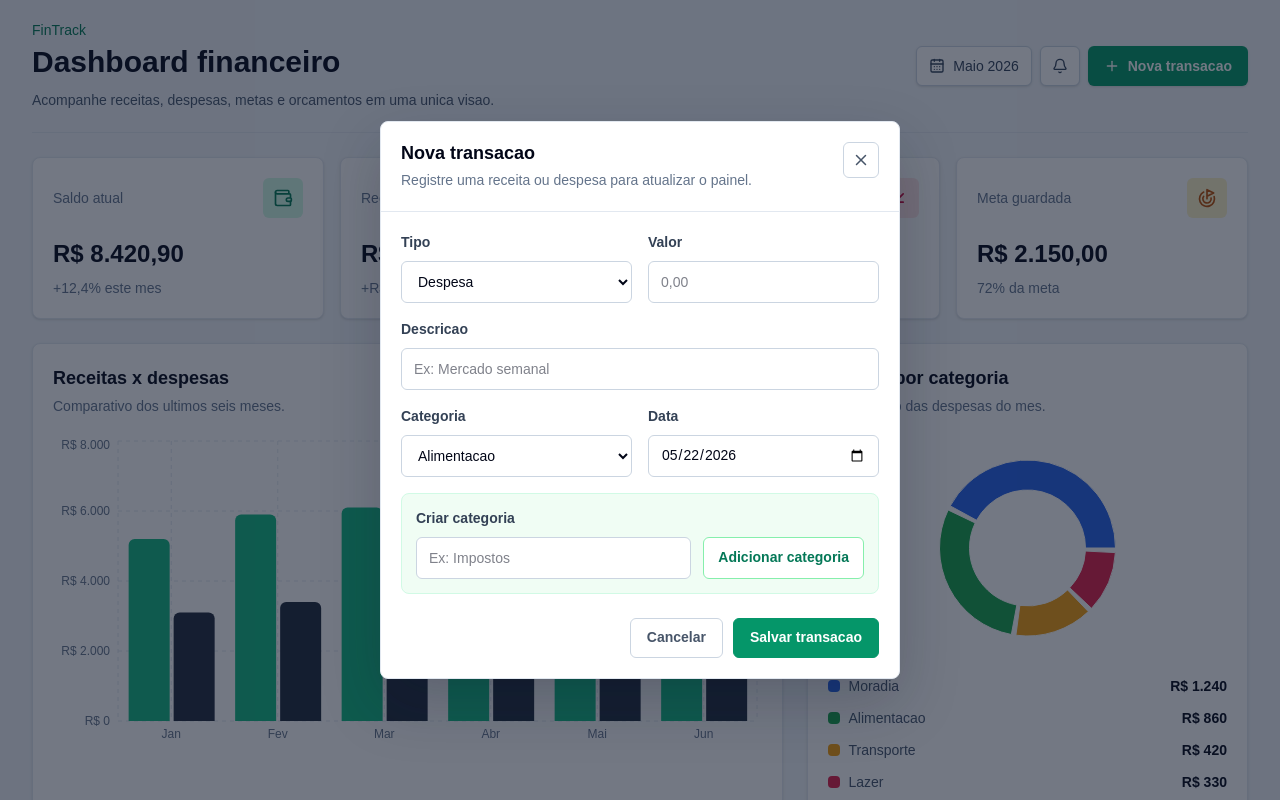
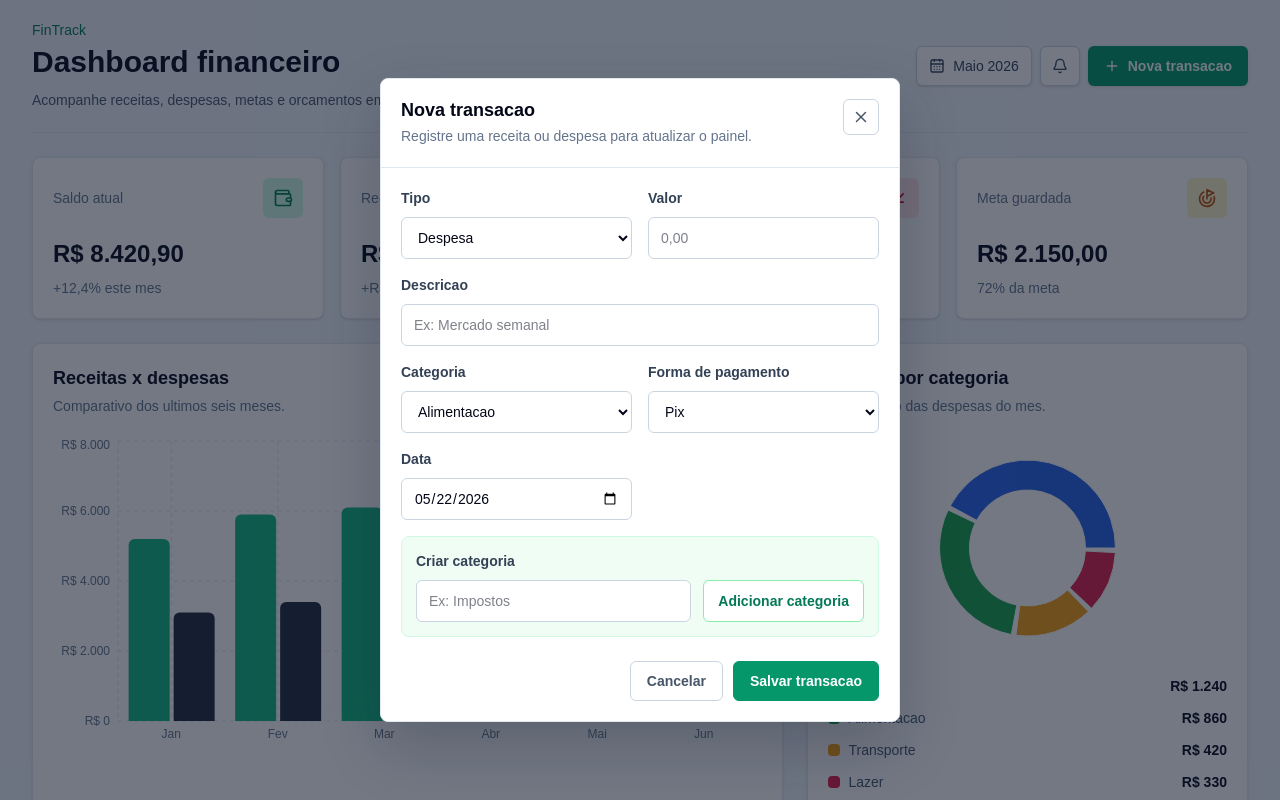
Before and after one commit to Bernardoeleuterio/Financas-Dashboard, a Next.js app: page / in a window 1280 px wide. Both pictures are taken after a click on the button "Nova transacao". Shown: the top 800 px of the page. Built offline with nearby package versions, Linux system fonts and the light colour scheme.

Commit message:
feat: Criação das Formas de Pagamentos

```diff
--- a/src/components/dashboard/NewTransactionModal.tsx
+++ b/src/components/dashboard/NewTransactionModal.tsx
@@ -30,6 +30,7 @@ export function NewTransactionModal({
       category: selectedCategory,
       date: String(formData.get("date")),
       amount: Number(formData.get("amount")),
+      paymentMethod: String(formData.get("paymentMethod")),
       type: String(formData.get("type")) as NewTransactionInput["type"],
     });
 
@@ -127,6 +128,22 @@ export function NewTransactionModal({
             </label>
 
             <label className={styles.field}>
+              <span className={styles.label}>Forma de pagamento</span>
+              <select
+                className={styles.select}
+                defaultValue="Pix"
+                name="paymentMethod"
+              >
+                <option>Pix</option>
+                <option>Cartao</option>
+                <option>Dinheiro</option>
+                <option>Boleto</option>
+              </select>
+            </label>
+          </div>
+
+          <div className={styles.grid}>
+            <label className={styles.field}>
               <span className={styles.label}>Data</span>
               <input
                 className={styles.input}
--- a/src/components/dashboard/TransactionsList.tsx
+++ b/src/components/dashboard/TransactionsList.tsx
@@ -52,7 +52,8 @@ export function TransactionsList({ transactions }: TransactionsListProps) {
                   {transaction.title}
                 </h3>
                 <p className="mt-1 text-sm text-slate-500">
-                  {transaction.category} | {transaction.date}
+                  {transaction.category} | {transaction.paymentMethod} |{" "}
+                  {transaction.date}
                 </p>
               </div>
             </div>
--- a/src/components/dashboard/types.ts
+++ b/src/components/dashboard/types.ts
@@ -25,6 +25,7 @@ export type Transaction = {
   category: string;
   date: string;
   amount: string;
+  paymentMethod: string;
   type: "income" | "expense";
 };
 
@@ -33,6 +34,7 @@ export type NewTransactionInput = {
   category: string;
   date: string;
   amount: number;
+  paymentMethod: string;
   type: "income" | "expense";
 };
 
--- a/src/views/DashboardView.tsx
+++ b/src/views/DashboardView.tsx
@@ -75,6 +75,7 @@ const initialTransactions: Transaction[] = [
     category: "Receita",
     date: "20 mai",
     amount: "+ R$ 5.800,00",
+    paymentMethod: "Pix",
     type: "income" as const,
   },
   {
@@ -82,6 +83,7 @@ const initialTransactions: Transaction[] = [
     category: "Alimentacao",
     date: "19 mai",
     amount: "- R$ 286,40",
+    paymentMethod: "Cartao",
     type: "expense" as const,
   },
   {
@@ -89,6 +91,7 @@ const initialTransactions: Transaction[] = [
     category: "Moradia",
     date: "18 mai",
     amount: "- R$ 119,90",
+    paymentMethod: "Boleto",
     type: "expense" as const,
   },
   {
@@ -96,6 +99,7 @@ const initialTransactions: Transaction[] = [
     category: "Receita",
     date: "16 mai",
     amount: "+ R$ 950,00",
+    paymentMethod: "Pix",
     type: "income" as const,
   },
 ];
@@ -141,6 +145,7 @@ export function DashboardView() {
         category: transaction.category,
         date: formatTransactionDate(transaction.date),
         amount: `${signal} ${currencyFormatter.format(transaction.amount)}`,
+        paymentMethod: transaction.paymentMethod,
         type: transaction.type,
       },
       ...currentTransactions,
```
